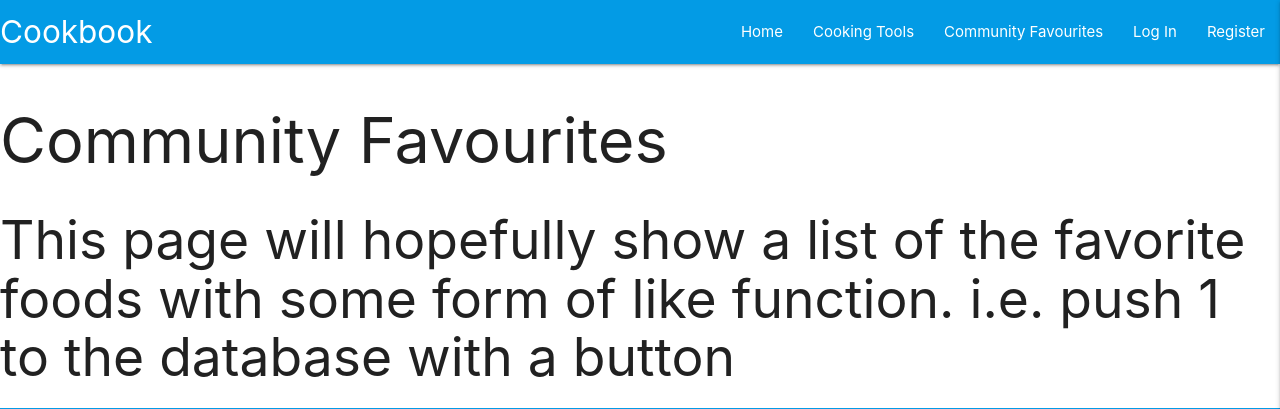
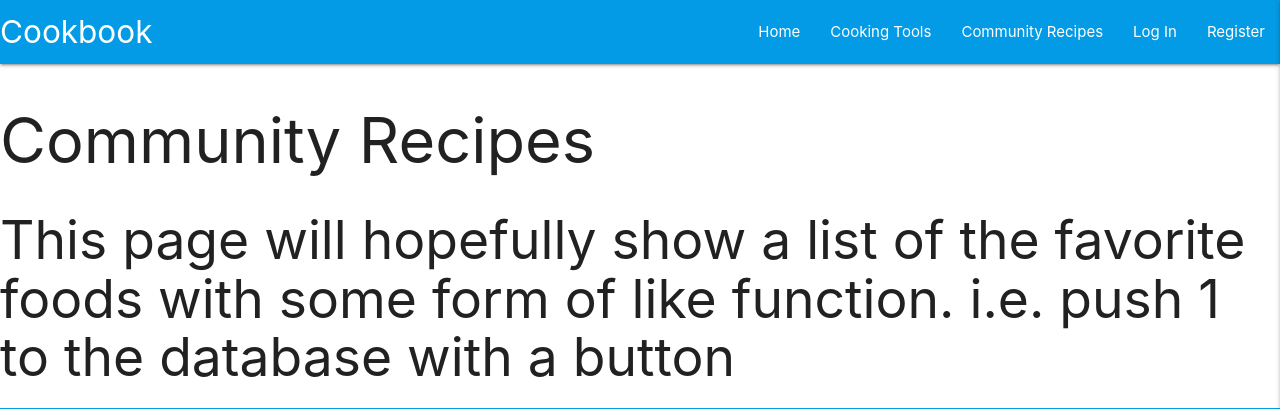
Before and after one commit to Antony-Thornton/MS3---Online-Cookbook, a Flask app: page /community in a window 1280 px wide. Shown: the top 409 px of the page. Run offline with Flask 2, Linux system fonts and the light colour scheme; some libraries are stand-ins or nearby versions.

Commit message:
Changed the "Community favourites" naming to Community Recipes

```diff
--- a/templates/base.html
+++ b/templates/base.html
@@ -23,7 +23,7 @@
 				<ul class="right hide-on-med-and-down">
             <li><a href="{{ url_for('get_tasks') }}">Home</a></li>
             <li><a href="{{ url_for('tools') }}">Cooking Tools</a></li>
-            <li><a href="{{ url_for('community') }}">Community Favourites</a></li>
+            <li><a href="{{ url_for('community') }}">Community Recipes</a></li>
           {% if session.user %}
             <li><a href="{{ url_for('profile', username=session['user']) }}">My Recipe's</a></li>
             <li><a href="{{ url_for('logout') }}">Log Out</a></li>
@@ -40,7 +40,7 @@
             <li><h4 class="center-align light-blue-text text-darken 4">Cookbook</h4></li>
             <li><a href="{{ url_for('get_tasks') }}">Home</a></li>
             <li><a href="{{ url_for('tools') }}">Cooking Tools</a></li>
-            <li><a href="{{ url_for('community') }}">Community Favourites</a></li>
+            <li><a href="{{ url_for('community') }}">Community Recipes</a></li>
           {% if session.user %}
             <li><a href="{{ url_for('profile', username=session['user']) }}">My Recipe's</a></li>
             <li><a href="{{ url_for('logout') }}">Log Out</a></li>
--- a/templates/community.html
+++ b/templates/community.html
@@ -1,7 +1,7 @@
 {% extends "base.html" %}
 {% block content %}
 
-<H1>Community Favourites</H1>
+<H1>Community Recipes</H1>
 <h2>This page will hopefully show a list of the favorite foods with some form of like function. i.e. push 1 to the database with a button</h2>
 
 
```
